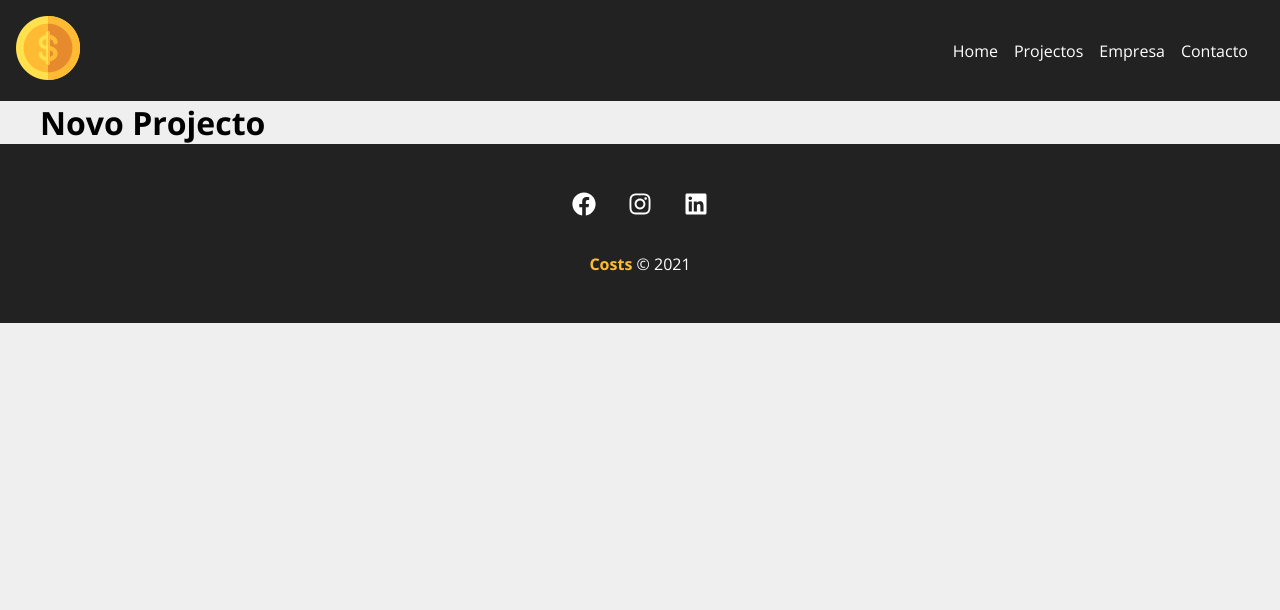
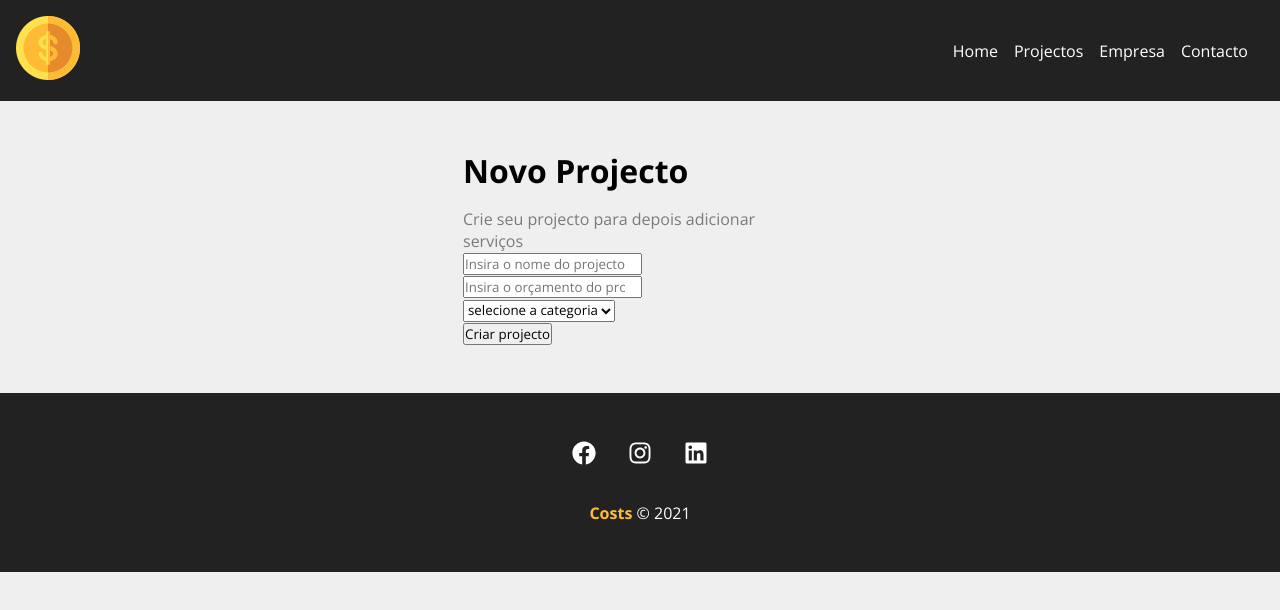
Before and after one commit to ariclenespedro/gestao_projectos_react, a React (Create React App) app: page /newproject in a window 1280 px wide. Shown: the top 610 px of the page. Built offline with nearby package versions, Linux system fonts and the light colour scheme.

Commit message:
Formulario do projecto

```diff
--- a/src/components/pages/NewProject.js
+++ b/src/components/pages/NewProject.js
@@ -1,9 +1,13 @@
+import ProjectForm from "../project/ProjectForm";
+import styles from "./NewProject.module.css";
 function NewProject() {
-    return(
-        <>
-            <h1>Novo Projecto</h1>
-        </>
-    )
+  return (
+    <div className={styles.newproject_container}>
+      <h1>Novo Projecto</h1>
+      <p>Crie seu projecto para depois adicionar serviços</p>
+      <ProjectForm />
+    </div>
+  )
 
 }
 
--- /dev/null
+++ b/src/components/pages/NewProject.module.css
@@ -0,0 +1,13 @@
+.newproject_container {
+    width: 450px;
+    margin: 0 auto;
+    padding: 3em;
+  }
+
+  .newproject_container h1 {
+    margin-bottom: 0.5em;
+  }
+
+  .newproject_container p {
+    color: #7b7b7b;
+  }
--- /dev/null
+++ b/src/components/project/ProjectForm.js
@@ -0,0 +1,25 @@
+function ProjectForm() {
+	return (
+		<form>
+			<div>
+				<input type="text" placeholder="Insira o nome do projecto" />
+			</div>
+			<div>
+				<input type="number" placeholder="Insira o orçamento do projecto" />
+			</div>
+			<div>
+				<select name="category_id">
+					<option disabled selected> selecione a categoria
+
+					</option>
+				</select>
+			</div>
+			<div>
+				<input type="submit" value="Criar projecto" />
+			</div>
+		</form>
+	)
+
+}
+
+export default ProjectForm;
```
